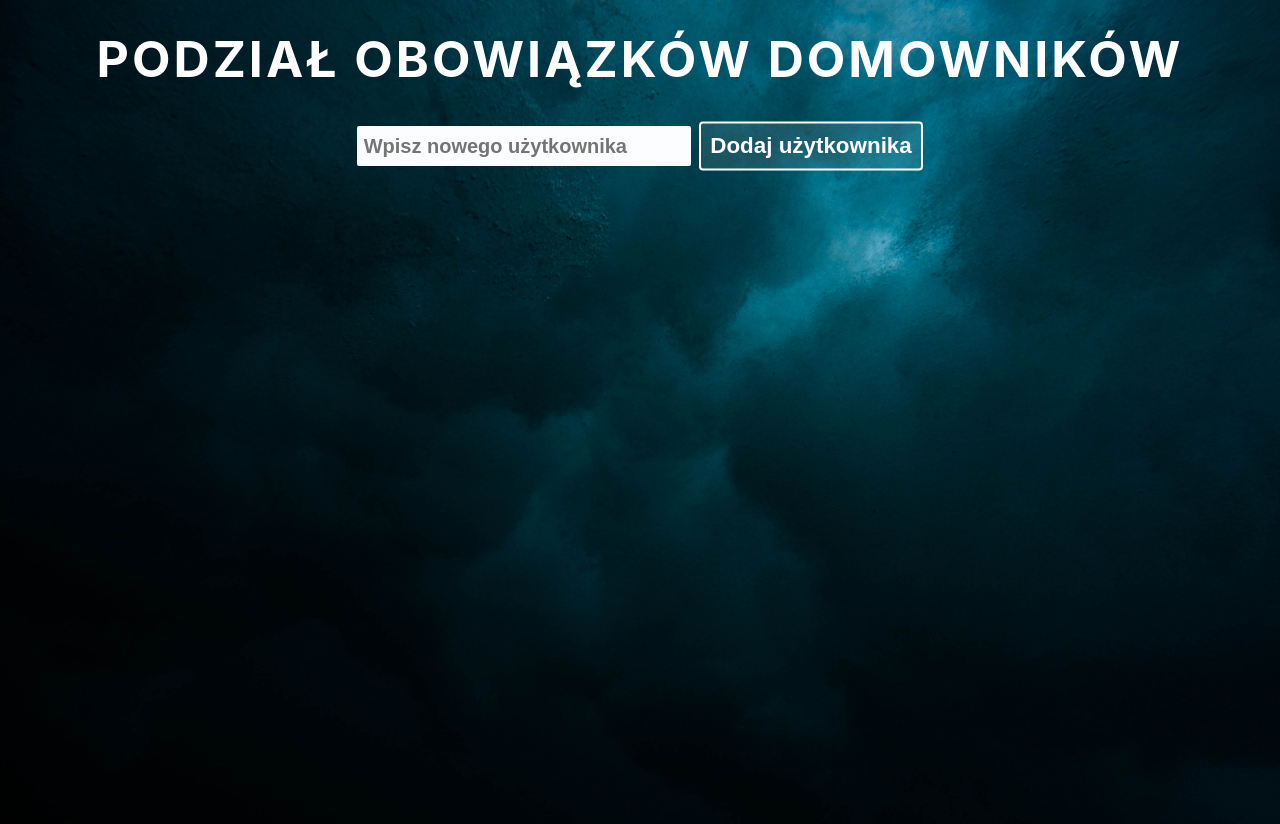
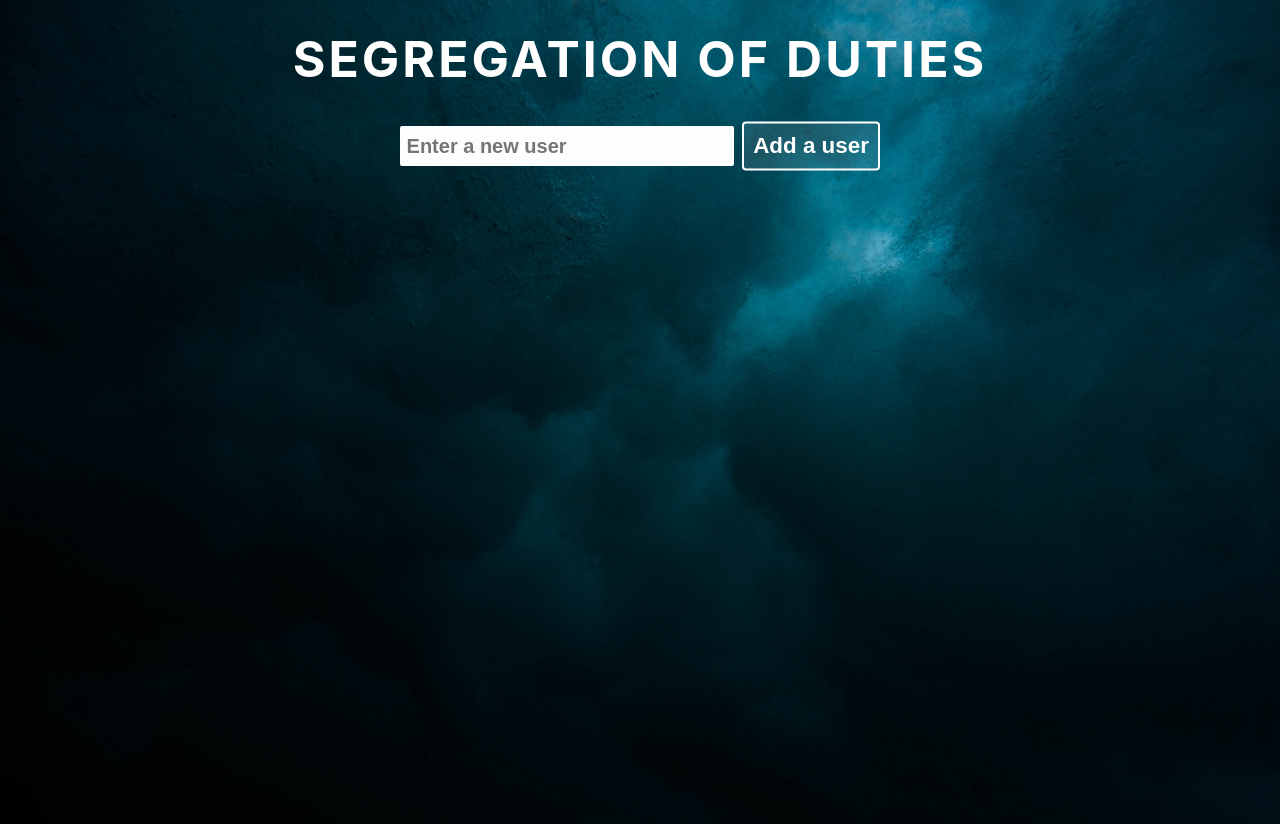
Before and after one commit to kanaszewska/ToDoListTypeScript, a React (Create React App) app: page / in a window 1280 px wide. Built offline with nearby package versions, Linux system fonts and the light colour scheme.

Commit message:
next commit

```diff
--- a/src/App.css
+++ b/src/App.css
@@ -72,6 +72,5 @@ h3 {
   .main {
   display: grid;
   justify-content: center;
+  }
 }
-
-}
--- a/src/App.tsx
+++ b/src/App.tsx
@@ -13,28 +13,29 @@ function App() {
 
   const handleInputUSer = (event: any) => {
       setName(event.target.value);
-}
+  };
 
   const handleOnClickAddUser = () => {
     if (name !== "") {
-    sectionList.push( <NewSection name={name}/>)
+      sectionList.push( <NewSection name={name}/>);
       setName('');
-  }
-}
+    };
+  };
+
   return (
     <div className='app'>
-      <h1>Podział obowiązków domowników</h1>
+      <h1>Segregation of Duties</h1>
       <div className='userArea'>
         <input
           className='addUser'
-                  placeholder='Wpisz nowego użytkownika'
+          placeholder='Enter a new user'
           value={name}
           onChange={handleInputUSer}
         />
           <button
             className='addUser'
             onClick={handleOnClickAddUser}
-                  >Dodaj użytkownika
+            >Add a user
             </button>
       </div>
         <div className='main'>
--- a/src/components/NewSection.tsx
+++ b/src/components/NewSection.tsx
@@ -5,7 +5,7 @@ import '../styles/newSection.css';
 
 interface SectionType {
   name: string,
-}
+};
 
 const NewSection = ({name}: SectionType) => {
 
--- a/src/components/ToDoList.tsx
+++ b/src/components/ToDoList.tsx
@@ -15,7 +15,7 @@ function ToDoList<T>(props: T) {
             ...toDoList,
             inputValue: event.target.value,
         });
-    }
+    };
 
     const handleOnClick = () => {
     if (inputValue === "") return;
@@ -38,14 +38,14 @@ function ToDoList<T>(props: T) {
     return (
         <div className='container'>
             <input
-                placeholder='Wpisz nowe zadanie'
+                placeholder='Enter a new task'
                 value={inputValue}
                 onChange={handleInputChange}
             />
             <button
                 className='add'
                 onClick={handleOnClick}>
-                    Dodaj
+                    Add
             </button>
                 {todos.map((todo) => (
             <ToDo
```
Lines whose indentation alone changed are shown as unchanged.
